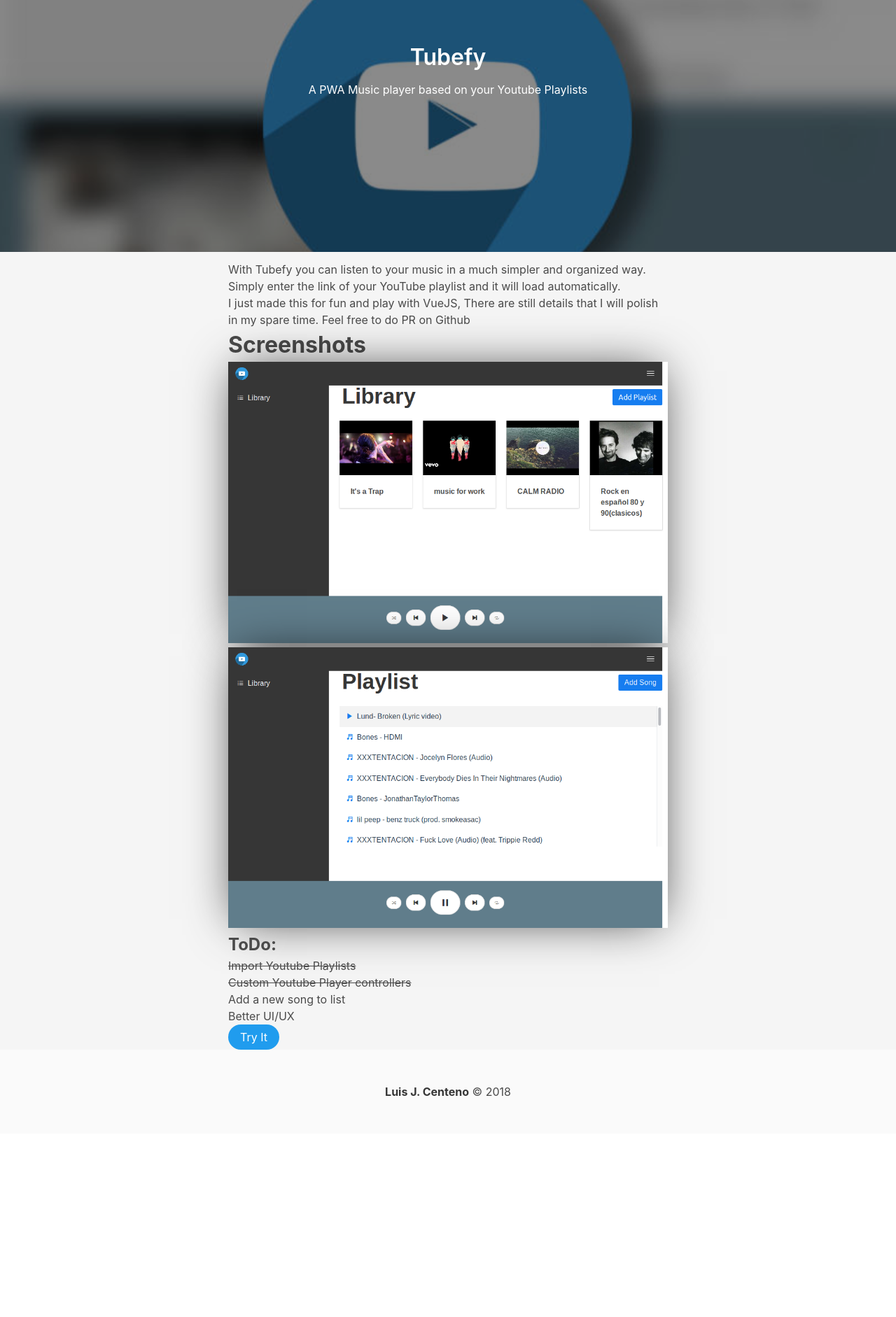
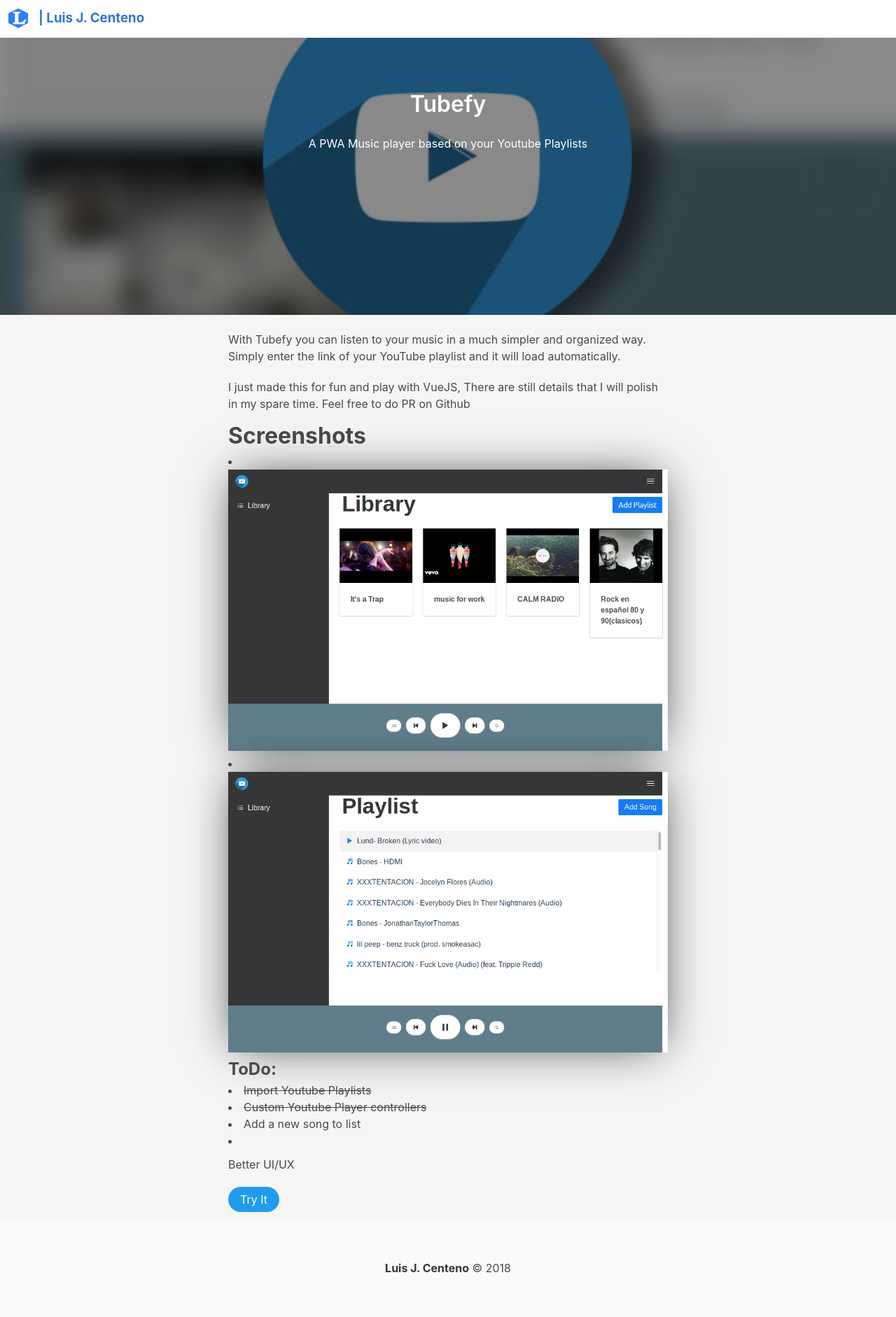
Before and after one commit to LuisHCK/luishck.github.io, a Jekyll site: the page built from projects/tubefy.md, in a window 1280 px wide. Shown: the whole page at 70% size. Built offline with Jekyll 4.4.1, drawn with Linux system fonts in a browser that asks for light colours; a style sheet for code colours, icons or effects is not loaded; before the commit the page ends 1620 px from its top, so only the background shows below that.

Commit message:
Fix project cards

```diff
--- a/Gemfile
+++ b/Gemfile
@@ -26,5 +26,7 @@
    gem "jekyll-feed", "~> 0.6"
 end
 
+gem 'jekyll-sitemap'
+
 # Windows does not include zoneinfo files, so bundle the tzinfo-data gem
 gem 'tzinfo-data', platforms: [:mingw, :mswin, :x64_mingw, :jruby]
--- a/_config.yml
+++ b/_config.yml
@@ -61,3 +61,6 @@
 sass:
     sass_dir: _sass
     style: compressed
+
+plugins_dir:
+  - jekyll-sitemap
--- a/_data/projects.yml
+++ b/_data/projects.yml
@@ -33,7 +33,7 @@
   description: An App to place orders to nearby stores. Currently operating in Colombia
   cover: https://s3.us-east-2.amazonaws.com/elasticbeanstalk-us-east-2-937989723734/Productos.jpg
   url: https://soffynet.com
-  page:
+  page: soffy
   stack:
     - vuejs
     - html5
--- a/_includes/components/project_card.html
+++ b/_includes/components/project_card.html
@@ -1,5 +1,5 @@
 <div class="column is-one-third-desktop is-half-tablet is-full-mobile">
-  <div class="card" style="height: 100%;">
+  <div class="card">
     <div class="card-image">
       <figure class="image is-2by1">
         <img src="{{project.cover}}" alt="{{project.name}}">
@@ -19,11 +19,7 @@
       </div>
     </div>
     <footer class="card-footer">
-      {% if project.url %}
-      <a class="card-footer-item" href="{{project.url}}" target="_blank">Visit</a>
-      {% endif %} {% if project.page %}
       <a class="card-footer-item" href="{{root_url}}/projects/{{project.page}}">More details</a>
-      {% endif %}
     </footer>
   </div>
 </div>
--- a/_layouts/project.html
+++ b/_layouts/project.html
@@ -7,9 +7,9 @@
   image=page.cover
 %}
 {% include styles.html %}
-
 <body>
   <div class="project-header" style="background-image: url('{{ root_url }}/{{ page.cover }}')">
+    {% include navbar.html %}
     <div class="cover">
       <div class="content">
         <h1>{{ page.title }}</h1>
@@ -19,7 +19,7 @@
   </div>
   <div>
     <div class="columns is-mobile is-centered project-container">
-      <div class="column is-half-desktop is-full-mobile">
+      <div class="column is-half-desktop is-12-mobile">
         <div class="project-content">
           {{ content }}
         </div>
--- a/_sass/project.scss
+++ b/_sass/project.scss
@@ -4,10 +4,19 @@
 
 body {
   background-color: rgb(245, 245, 245);
+  ul {
+    li {
+      list-style-type: disc;
+      list-style-position: inside;
+    }
+  }
+  p {
+    padding: 10px 0px 10px 0px;
+  }
 }
 
 div.project-header {
-  height: 40vh;
+  height: 50vh;
   background-color: rgba(0, 0, 0, 0.459);
   background-position: center;
   background-size: cover;
```
Also changed, not shown: projects/soffy.md (added, +26 -0 lines), Gemfile.lock.
